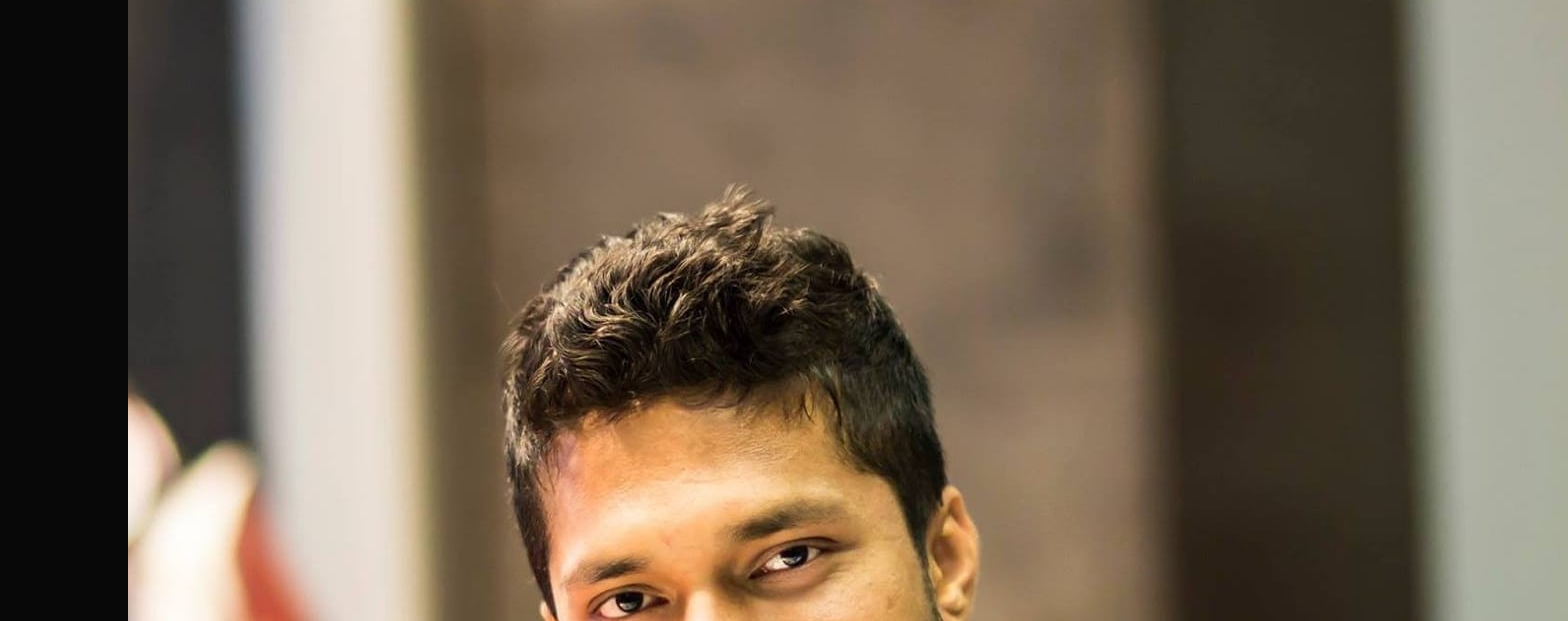
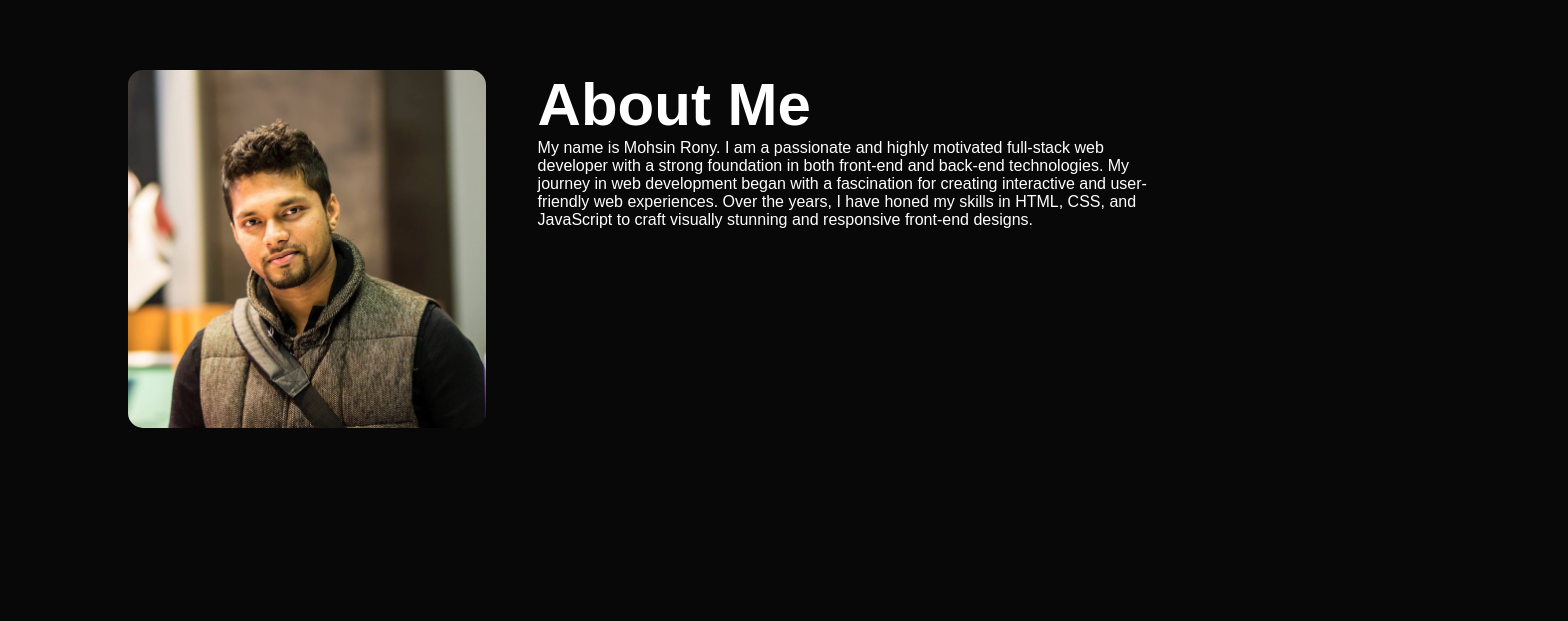
Before and after one commit to mohsinrony/myPortfolio_v1.0, a plain HTML site: page index.html in a window 1280 px wide. Shown: the part 815-1436 px from the top of the page, 1568 px wide, since content can reach past the window. After the commit the page ends 1332 px from the top, so only its background shows below. Drawn offline with Linux system fonts and the light colour scheme.

Commit message:
add style to about section

```diff
--- a/style.css
+++ b/style.css
@@ -73,3 +73,28 @@ nav ul li a:hover::after {
 .header-text h1 span{
   color: #0053bf;
 }
+/* -------About----- */
+#about{
+  padding: 80px 0;
+  color: #FFFFFF;
+}
+.row {
+  display: flex;
+  justify-content: space-between;
+  flex-wrap: wrap;
+}
+.about-col-1{
+  flex-basis: 35%;
+}
+.about-col-1 img{
+  width: 100%;
+  border-radius: 15px;
+}
+.about-col-2{
+  flex-basis: 60%;
+}
+.sub-title {
+  font-size: 60px;
+  font-weight: 600;
+  color: #FFFFFF;
+}
```
